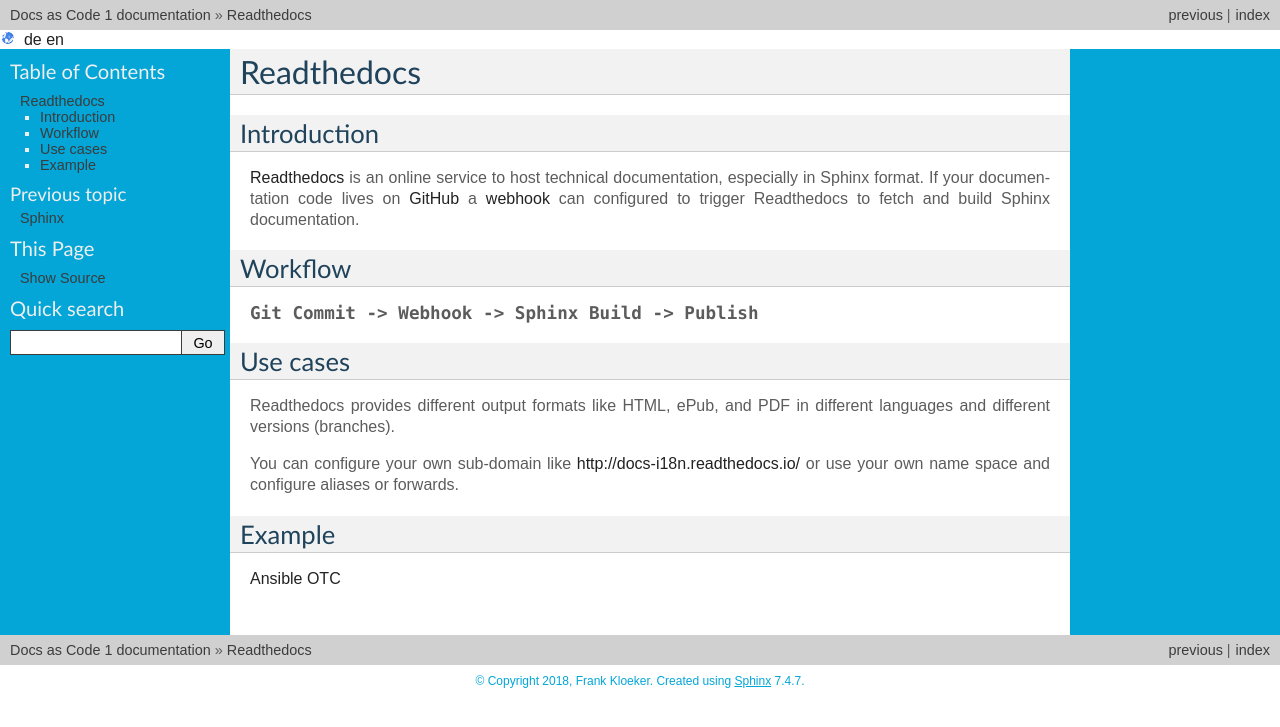
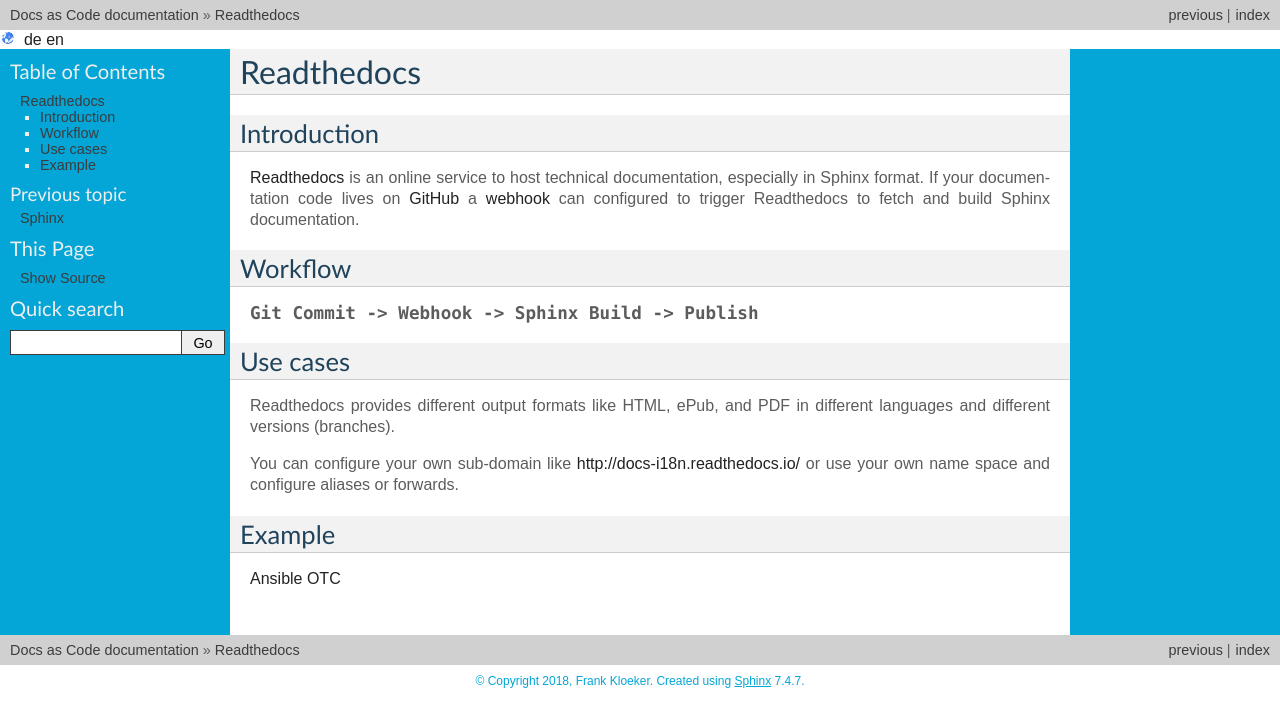
Before and after one commit to eumel8/docs-i18n, a Sphinx documentation site: the page built from doc/myguide/source/readthedocs.rst, in a window 1280 px wide. Shown: the top 727 px of the page. Built offline with Sphinx 7.4.7, drawn with Linux system fonts in a browser that asks for light colours; part of the change alters nothing that is shown.

```diff
--- a/doc/myguide/source/conf.py
+++ b/doc/myguide/source/conf.py
@@ -42,9 +42,9 @@ copyright = u'2018, Frank Kloeker'
 author = u'Frank Kloeker'
 
 # The short X.Y version
-version = u''
+#version = u''
 # The full version, including alpha/beta/rc tags
-release = u'1'
+#release = u'1.1'
 
 
 # -- General configuration ---------------------------------------------------
```
